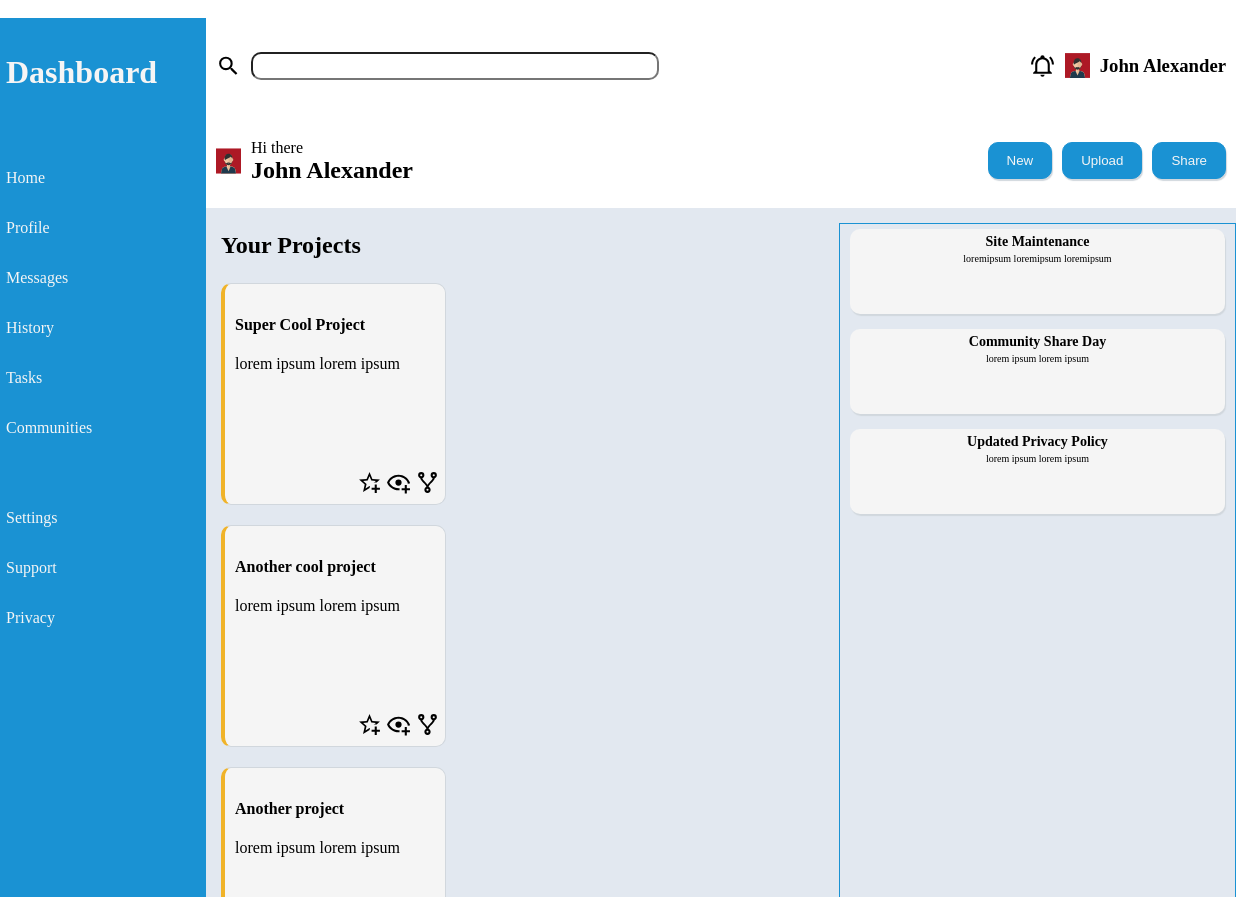
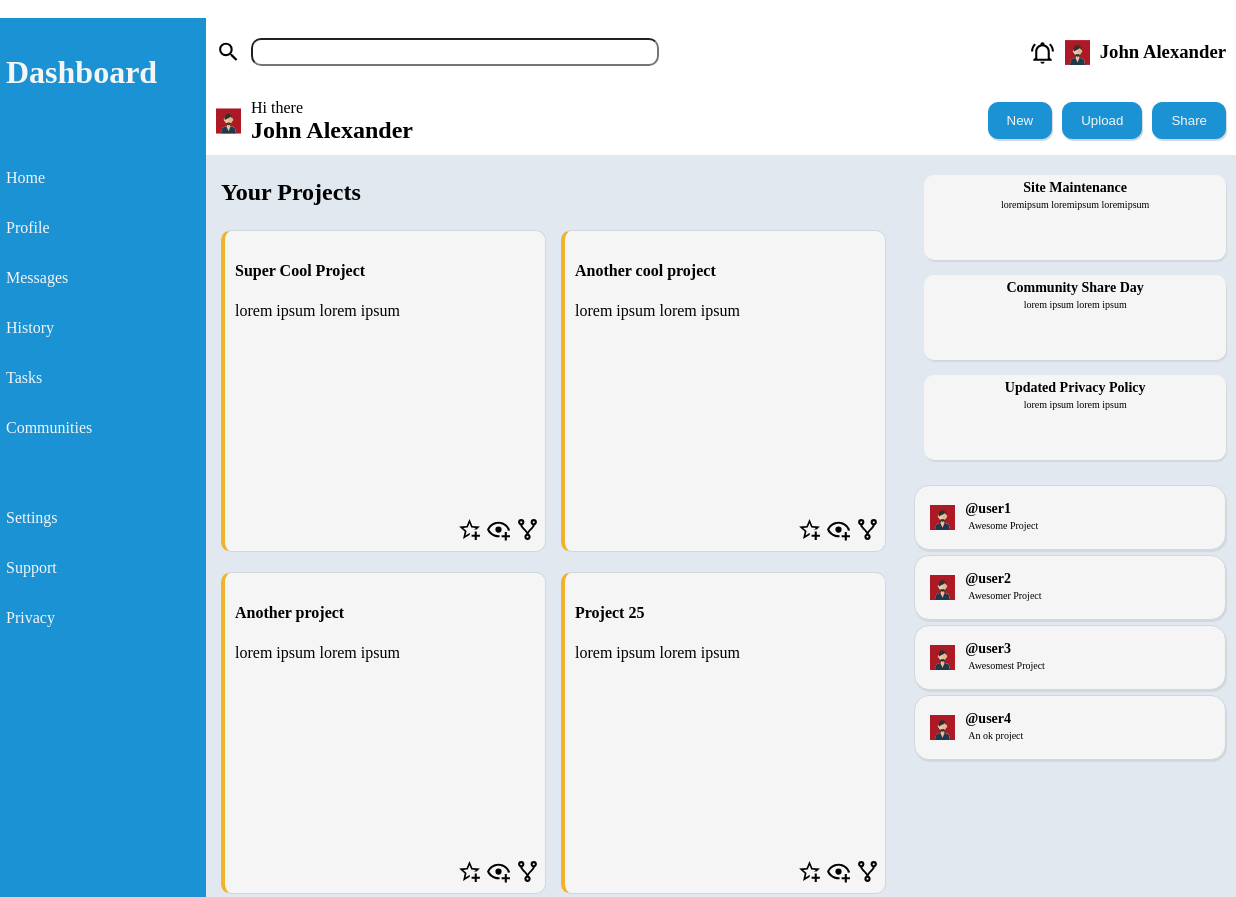
Before and after one commit to JohnAlexR/TOP-admin-dashboard, a plain HTML site: page index.html in a window 1280 px wide. Shown: the top 897 px of the page, 44-1280 px from the left. Drawn offline with Linux system fonts and the light colour scheme.

Commit message:
update mobile responsiveness

```diff
--- a/index.css
+++ b/index.css
@@ -59,8 +59,9 @@ section {
     background-color: #e2e8f0;
     border-color: 2px solid grey;
     display: grid;
-    grid-template: 1fr 1fr / 1.5fr 1fr;
+    grid-template: 300px 300px / 2fr 1fr;
     grid-column: 2 / 3;
+    gap: 20px;
 }
 
 header {
@@ -110,9 +111,10 @@ header {
 
 .projects-interface {
     display: grid;
-    grid-template-columns: repeat(auto-fit, minmax(400px, 1fr));
-    gap: 20px 50px;
+    grid-template-columns: repeat(auto-fit, 300px);
+    gap: 20px 40px;
     box-sizing: border-box;
+    justify-items: left;
 }
 
 .card {
@@ -122,8 +124,8 @@ header {
     border-left: 4px solid #f0b329;
     border-radius: 10px;
     padding: 10px;
-    height: 200px;
-    width: 200px;
+    height: 300px;
+    width: 300px;
     position: relative;
 }
 
@@ -169,14 +171,14 @@ header {
     margin-left: 15px;
     margin-top: 15px;
     align-content: start;
-    border: 1px solid #1a92d3;
 }
 
 .trending {
     display: grid;
     gap: 5px;
     align-content: start;
-    justify-content: center;
+    margin: 10px;
+    justify-content: stretch;
     margin-left: 15px;
 }
 
```
